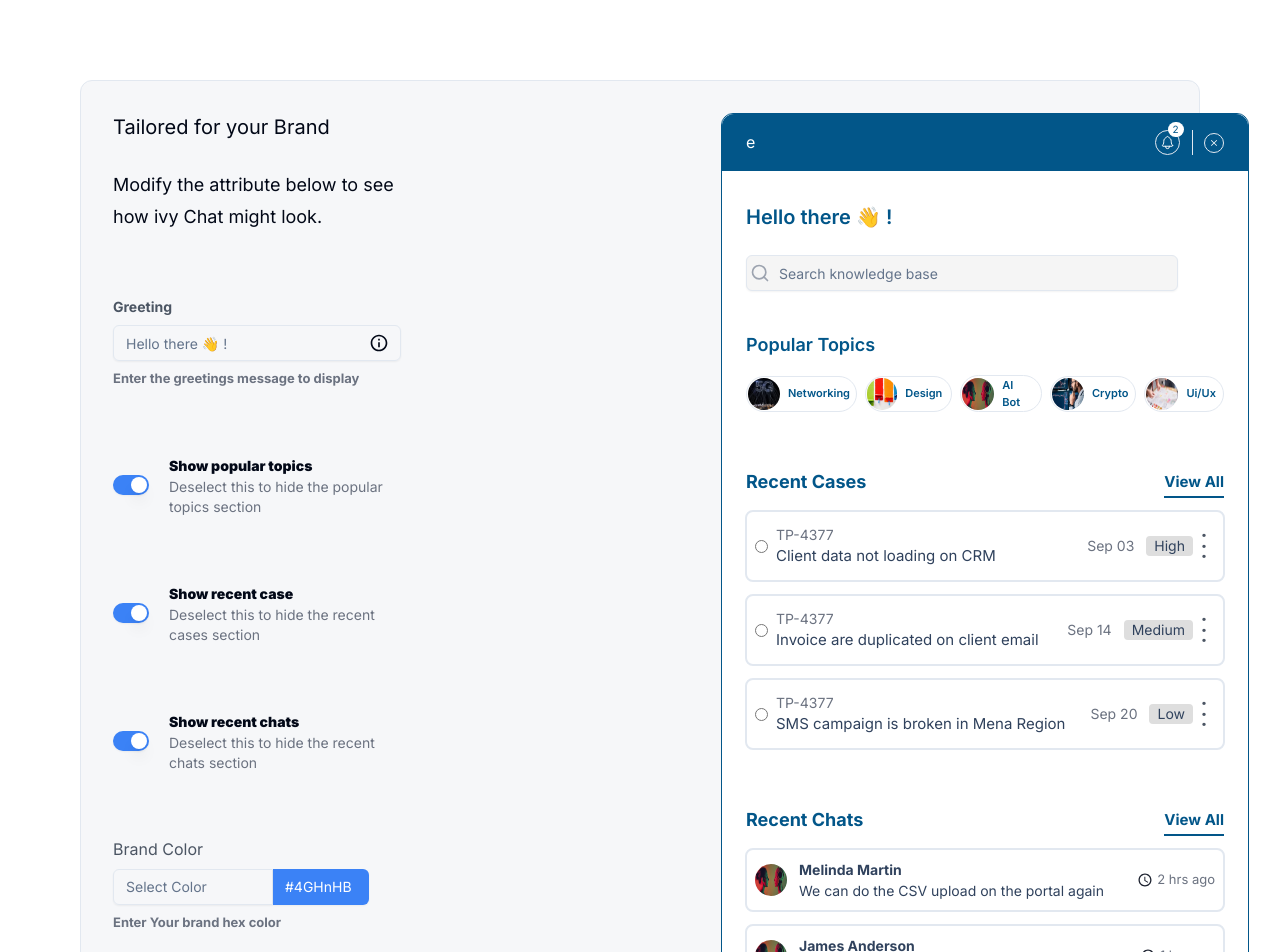
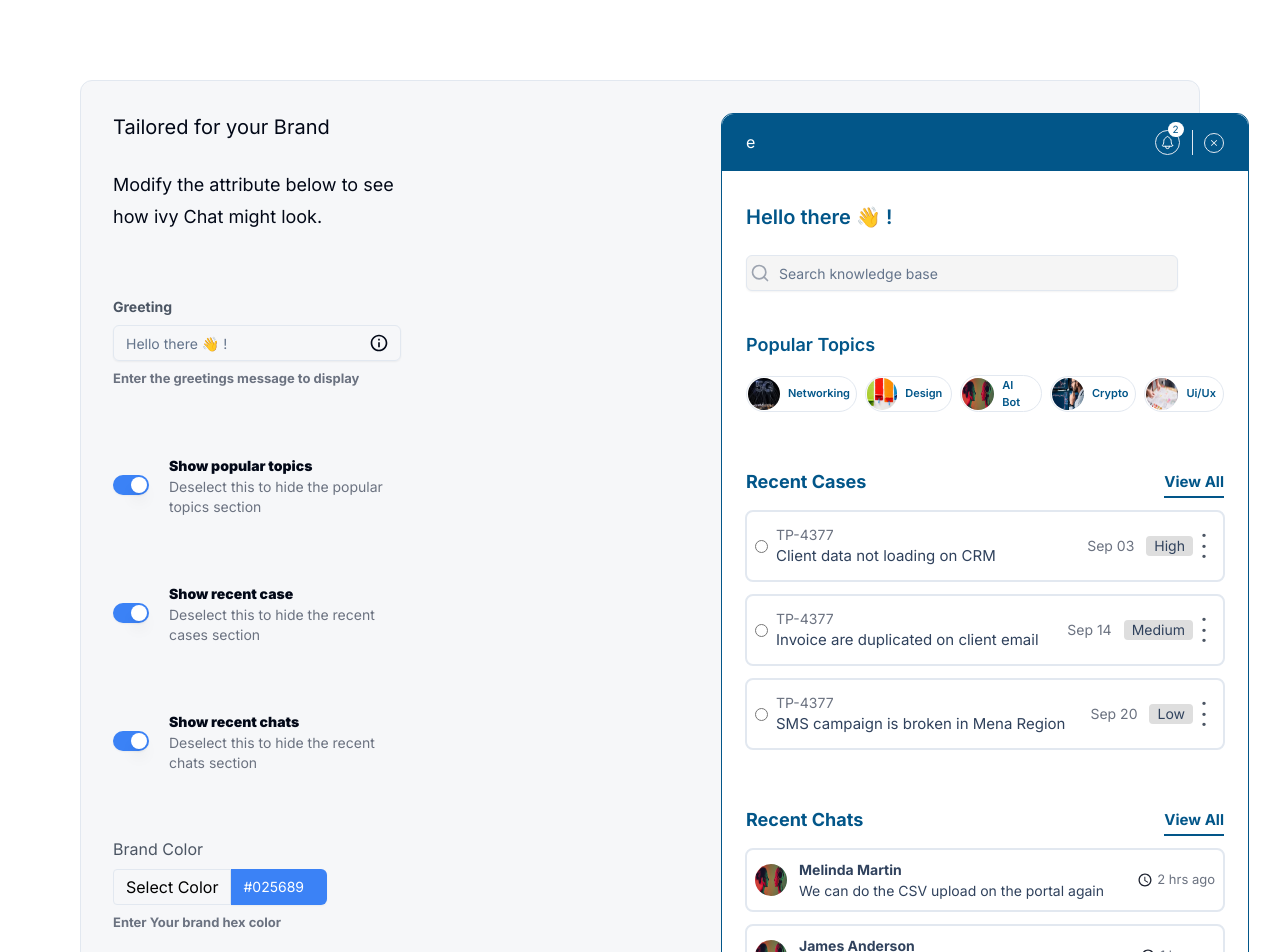
Before and after one commit to Programmer-Shams/Everest-CX-_Project, a Next.js app: page / in a window 1280 px wide. Shown: the top 952 px of the page. Built offline with nearby package versions, Linux system fonts and the light colour scheme.

Commit message:
Color Context Done

```diff
--- a/app/components/ HelpCenter.tsx
+++ b/app/components/ HelpCenter.tsx
@@ -15,12 +15,18 @@ import ContactBox from "./ContactBox";
 import { IconBaseProps } from "react-icons";
 import FooterBar from "./FooterBar";
 import { RiHome5Fill } from "react-icons/ri";
+import { ChromePicker, ColorResult } from "react-color";
+import { useColor } from "@/context/ThemeContext";
+
 
 const HelpCenter = () => {
   const [showPopularTopics, setShowPopularTopics] = useState(true);
   const [showRecentCases, setShowRecentCases] = useState(true);
   const [showRecentChats, setShowRecentChats] = useState(true);
   const [greeting, setGreeting] = useState("Hello there 👋 !");
+  const [showColorPicker, setShowColorPicker] = useState(false);
+
+  const { brandColor, setBrandColor } = useColor();
 
   const handleSwitchChange = (type: "popularTopics" | "recentCases" | "recentChats") => {
     switch (type) {
@@ -39,7 +45,13 @@ const HelpCenter = () => {
   };
 
   const handleGreetingChange = (event: React.ChangeEvent<HTMLInputElement>) => {
-    setGreeting(event.target.value); // Update greeting state on user input
+    setGreeting(event.target.value);
+  };
+
+  const handleColorChange = (color: ColorResult) => {
+    if (color.hex) {
+      setBrandColor(color.hex);
+    }
   };
 
   return (
@@ -82,22 +94,32 @@ const HelpCenter = () => {
           </div>
           <div className="mt-16">
             <h1 className="text-[16px] text-gray-600">Brand Color</h1>
-            {/* <Input type="color" className="w-[4rem] mt-2" /> */}
-            <div className="flex">
-              <Input type="text" className="w-[10rem] mt-2 rounded-r-none" placeholder="Select Color" />
-              <Input type="text" className="w-[6rem] mt-2 rounded-l-none bg-blue-500 text-white border-none outline-0" value="#4GHnHB" />
+            <div className="flex items-center relative">
+
+              <button className=" text-black border px-3 py-[5px] rounded-l mt-2" onClick={() => setShowColorPicker(!showColorPicker)}>
+                Select Color
+              </button>
+              {showColorPicker && (
+                 <div className="absolute top-20">
+                  <ChromePicker color={brandColor} onChange={handleColorChange} />
+                 </div>
+              )}
+              <Input type="text" className="w-[6rem] mt-2 rounded-l-none bg-blue-500 text-white border-none outline-0" value={brandColor} readOnly />
             </div>
             <p className="text-[13px] text-gray-500 font-bold mt-2">Enter Your brand hex color</p>
           </div>
         </div>
       </div>
+
+
+
       {/* Right Hand Side */}
-      <div className="border border-[#025689] h-[73rem] w-[33rem] rounded-xl bg-white">
-        <div className="bg-[#025689] w-full text-white rounded-t-xl py-4 px-6 flex justify-between">
+      <div className="border h-[73rem] w-[33rem] rounded-xl bg-white" style={{borderColor: brandColor}}>
+        <div className="w-full text-white rounded-t-xl py-4 px-6 flex justify-between" style={{ backgroundColor: brandColor }} >
           <p>e</p>
           <div className="flex items-center gap-3">
             <div className="relative">
-              <p className="text-[#025689] bg-white text-[10px] rounded-full text-center w-4 px-[1px] absolute -right-1 -top-2">2</p>
+              <p className="bg-white text-[10px] rounded-full text-center w-4 px-[1px] absolute -right-1 -top-2" style={{color: brandColor}}>2</p>
               <IoNotificationsOutline className="border rounded-full p-1" size={25} />
             </div>
             <Separator orientation="vertical" />
@@ -105,26 +127,26 @@ const HelpCenter = () => {
           </div>
         </div>
         <div className="py-4 px-6">
-          <p className="text-[#025689] font-semibold text-xl mt-4">{greeting}</p>
+          <p className="font-semibold text-xl mt-4" style={{color: brandColor}}>{greeting}</p>
           <div className="flex items-center relative w-[27rem] mt-4">
             <FiSearch className="absolute left-0 top-4 cursor-pointer ml-1 text-gray-400" size={20} />
             <Input type="email" placeholder="Search knowledge base" className="w-full shadow-sm mt-2 px-8 bg-[#F5F5F5]" />
           </div>
 
             <div className="mt-10">
-              <h1 className="text-[#025689] text-lg font-semibold">Popular Topics</h1>
+              <h1 className="text-lg font-semibold" style={{color: brandColor}}>Popular Topics</h1>
               {showPopularTopics && (
               <div className="flex items-center gap-2">
                 {popularTopicsInfo.map((topic, index) => (
                   <div key={index} className="flex items-center gap-2 mt-4 border w-fit p-[1px] rounded-full">
                     <img src={topic.imgUrl} alt={topic.title} className="w-8 h-8 rounded-full" />
-                    <p className="text-[11px] font-semibold text-[#025689] pr-2">{topic.title}</p>
+                    <p className="text-[11px] font-semibold  pr-2" style={{color: brandColor}}>{topic.title}</p>
                   </div>
                 ))}
               </div>
               )}
                {!showPopularTopics && (
-               <div className="mt-14 text-[#025689] text-lg font-semibold text-center border rounded-lg py-8">
+               <div className="mt-14 text-lg font-semibold text-center border rounded-lg py-8" style={{color: brandColor}} >
                  No Popular Topics to display
                </div>
               )}
@@ -132,9 +154,9 @@ const HelpCenter = () => {
 
 
             <div className="mt-14">
-              <div className="flex justify-between text-[#025689] font-bold text-lg">
+              <div className="flex justify-between font-bold text-lg" style={{color: brandColor}}>
                 <h1>Recent Cases</h1>
-                <p className="border-b-2 border-[#025689] text-[15px] cursor-pointer">View All</p>
+                <p className="border-b-2 text-[15px] cursor-pointer" style={{borderColor: brandColor}}>View All</p>
               </div>
               {showRecentCases && (
               <div className="mt-3 flex flex-col items-center gap-3">
@@ -144,7 +166,7 @@ const HelpCenter = () => {
               </div>
                )}
                {!showRecentCases && (
-               <div className="mt-14 text-[#025689] text-lg font-semibold text-center border rounded-lg py-8">
+               <div className="mt-14 text-lg font-semibold text-center border rounded-lg py-8" style={{color: brandColor}}>
                  No Recent Cases to display
                </div>
               )}
@@ -152,9 +174,9 @@ const HelpCenter = () => {
 
 
             <div className="mt-14">
-              <div className="flex justify-between text-[#025689] text-lg font-bold">
+              <div className="flex justify-between text-lg font-bold" style={{color: brandColor}}>
                 <h1>Recent Chats</h1>
-                <p className="border-b-2 border-[#025689] text-[15px] cursor-pointer">View All</p>
+                <p className="border-b-2 text-[15px] cursor-pointer" style={{borderColor: brandColor}}>View All</p>
               </div>
               {showRecentChats && (
               <div className="mt-3 flex flex-col items-center gap-3">
@@ -164,14 +186,14 @@ const HelpCenter = () => {
               </div>
                )}
                {!showRecentChats && (
-               <div className="mt-14 text-[#025689] text-lg font-semibold text-center border rounded-lg py-8">
+               <div className="mt-14 text-lg font-semibold text-center border rounded-lg py-8" style={{color: brandColor}}>
                  No Recent Chats to display
                </div>
               )}
             </div>
 
           <div className="mt-14">
-            <h1 className="text-[#025689] font-bold text-lg">Need more help ?</h1>
+            <h1 className="font-bold text-lg" style={{color: brandColor}} >Need more help ?</h1>
             <div className="flex gap-3 mt-3">
               {Contact.map((helpCenter, index) => (
                 <ContactBox key={index} icon={helpCenter.icon({} as IconBaseProps)} text={helpCenter.text} />
@@ -182,8 +204,8 @@ const HelpCenter = () => {
         <div className="flex items-center justify-between mt-10 border-t py-2 px-5">
           <div>
             <div className="flex items-center flex-col cursor-pointer">
-              <p className="text-white p-2 rounded-full text-xl text-center bg-[#025689]"><RiHome5Fill /></p>
-              <p className="text-[#025689] text-[14px]">Home</p>
+              <p className="text-white p-2 rounded-full text-xl text-center" style={{backgroundColor: brandColor}}><RiHome5Fill /></p>
+              <p className="text-[14px]" style={{color: brandColor}}>Home</p>
             </div>
           </div>
           {FooterBarInfo.map((footer, index) => (
--- a/app/components/ContactBox.tsx
+++ b/app/components/ContactBox.tsx
@@ -1,3 +1,4 @@
+import { useColor } from "@/context/ThemeContext";
 import { IconBaseProps, IconType } from "react-icons";
 
 type ContactBoxProps = {
@@ -5,10 +6,11 @@ type ContactBoxProps = {
     text: string;
 }
 const ContactBox = ({icon, text}: ContactBoxProps) => {
+  const { brandColor, setBrandColor } = useColor();
   return (
     <div className="border rounded-lg flex items-center gap-5 w-[14rem] h-[4rem] p-2">
-        <p className=" text-[#025689] border text-xl p-2 rounded-full bg-gray-200">{icon}</p>
-        <p className="text-[#025689]">{text}</p>
+        <p className="border text-xl p-2 rounded-full bg-gray-200" style={{color: brandColor}}>{icon}</p>
+        <p style={{color: brandColor}}>{text}</p>
     </div>
   );
 };
--- a/app/components/FooterBar.tsx
+++ b/app/components/FooterBar.tsx
@@ -1,3 +1,4 @@
+import { useColor } from "@/context/ThemeContext";
 import { IconBaseProps } from "react-icons";
 
 type FooterBarProps = {
@@ -7,10 +8,11 @@ type FooterBarProps = {
 }
 
 const FooterBar = ({icon, name}: FooterBarProps) => {
+  const { brandColor, setBrandColor } = useColor();
   return (
     <div className="flex flex-col items-center cursor-pointer">
-        <p className="text-[#025689] p-2 rounded-full text-xl text-center">{icon}</p>
-        <p className="text-[#025689] text-[14px]">{name}</p>
+        <p className="p-2 rounded-full text-xl text-center" style={{color: brandColor}}>{icon}</p>
+        <p className="text-[14px]" style={{color: brandColor}}>{name}</p>
     </div>
   );
 };
--- a/app/components/RecentChatsBox.tsx
+++ b/app/components/RecentChatsBox.tsx
@@ -1,4 +1,3 @@
-import { RxDotFilled } from "react-icons/rx";
 import { IoMdTime } from "react-icons/io";
 type RecentChatsBox = {
     name: string;
--- a/app/info/index.ts
+++ b/app/info/index.ts
@@ -75,10 +75,6 @@ export const Contact = [
 ]
 
 export const FooterBarInfo = [
-    // {
-    //     icon: RiHome5Fill,
-    //     name: "Home"
-    // },
     {
         icon: HiOutlineChatBubbleBottomCenterText,
         name: "Chats"
--- a/app/page.tsx
+++ b/app/page.tsx
@@ -1,10 +1,12 @@
-import Image from "next/image";
 import HelpCenter from "./components/ HelpCenter";
+import { ColorProvider } from "@/context/ThemeContext";
 
 export default function Home() {
   return (
-    <main className="p-20">
-      <HelpCenter />
-    </main>
+    <ColorProvider>
+      <main className="p-20">
+        <HelpCenter />
+      </main>
+    </ColorProvider>
   );
 }
--- /dev/null
+++ b/context/ThemeContext.tsx
@@ -0,0 +1,27 @@
+"use client";
+import React, { createContext, useContext, useState, ReactNode } from 'react';
+
+type ColorContextType = {
+  brandColor: string;
+  setBrandColor: (color: string) => void;
+};
+
+const ColorContext = createContext<ColorContextType | undefined>(undefined);
+
+export const ColorProvider: React.FC<{ children: React.ReactNode }> = ({ children }) => {
+  const [brandColor, setBrandColor] = useState('#025689');
+
+  return (
+    <ColorContext.Provider value={{ brandColor, setBrandColor }}>
+      {children}
+    </ColorContext.Provider>
+  );
+};
+
+export const useColor = () => {
+  const context = useContext(ColorContext);
+  if (!context) {
+    throw new Error('useColor must be used within a ColorProvider');
+  }
+  return context;
+};
--- a/package.json
+++ b/package.json
@@ -18,6 +18,7 @@
     "lucide-react": "^0.376.0",
     "next": "14.2.3",
     "react": "^18",
+    "react-color": "^2.19.3",
     "react-dom": "^18",
     "react-icons": "^5.1.0",
     "tailwind-merge": "^2.3.0",
@@ -26,6 +27,7 @@
   "devDependencies": {
     "@types/node": "^20",
     "@types/react": "^18",
+    "@types/react-color": "^3.0.12",
     "@types/react-dom": "^18",
     "postcss": "^8",
     "tailwindcss": "^3.4.1",
```
Also changed, not shown: 1 other file (tests, documents, lock files or other folders).
